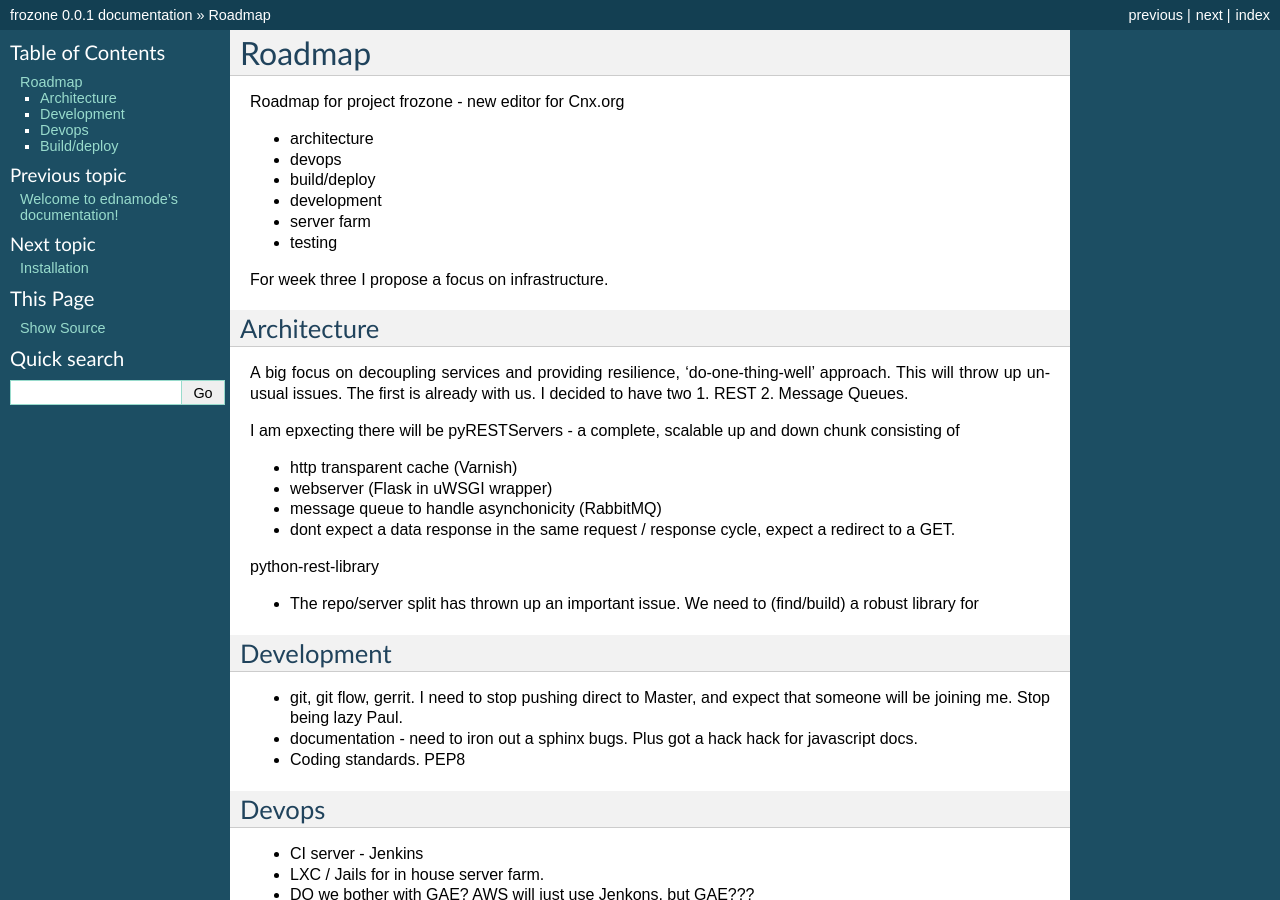
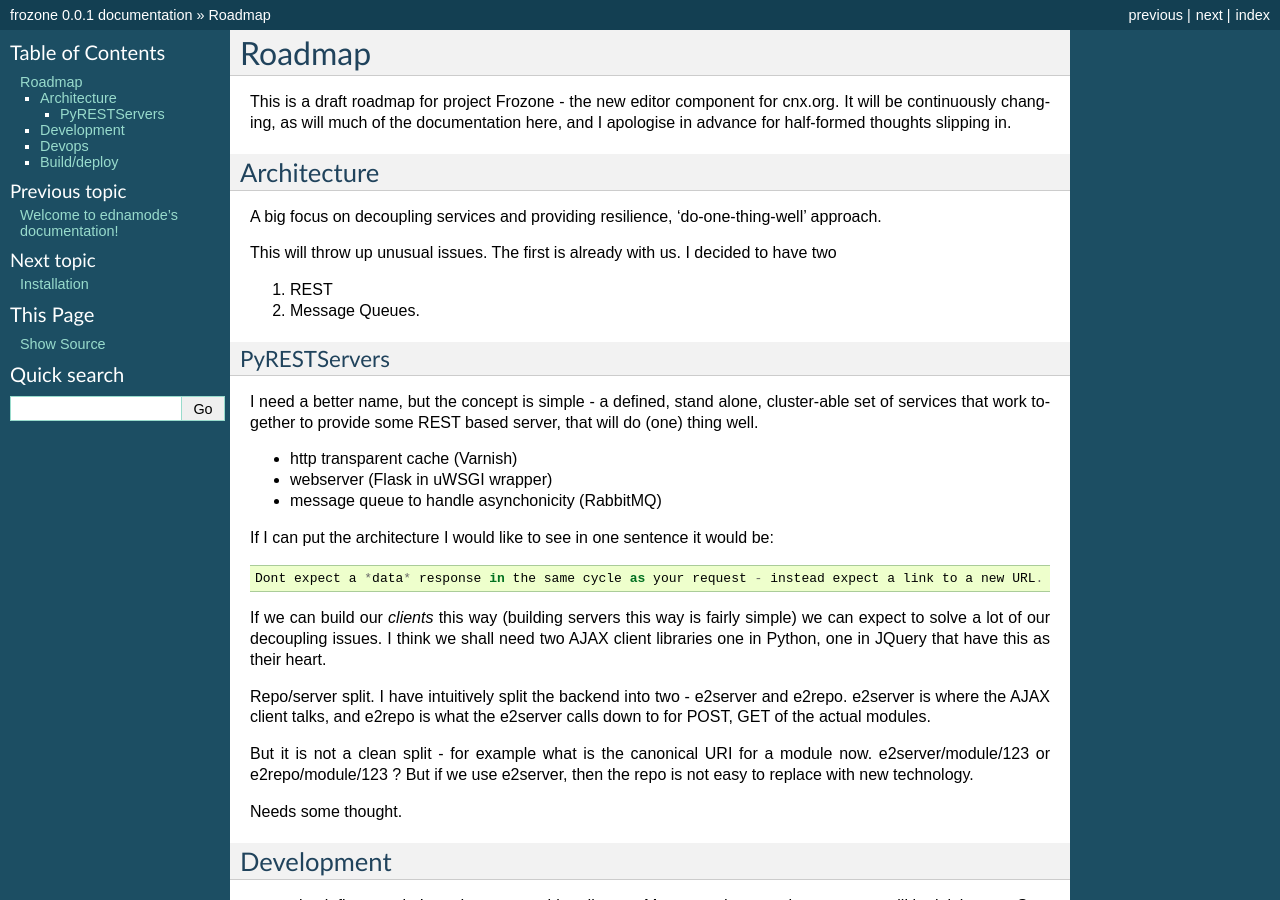
Before and after one commit to zniper/rhaptos2.repo, a Sphinx documentation site: the page built from docs/roadmap.rst, in a window 1280 px wide and 900 px high. Built offline with Sphinx 7.4.7, drawn with Linux system fonts in a browser that asks for light colours.

Commit message:
roadmap update

```diff
--- a/docs/roadmap.rst
+++ b/docs/roadmap.rst
@@ -2,41 +2,49 @@
 Roadmap
 =======
 
-Roadmap for project frozone - new editor for Cnx.org
+This is a draft roadmap for project Frozone - the new editor component for cnx.org.
+It will be continuously changing, as will much of the documentation here, and I apologise in
+advance for half-formed thoughts slipping in.
 
-* architecture
-* devops
-* build/deploy
-* development
-* server farm
-* testing
 
-For week three I propose a focus on infrastructure.
 
 Architecture
 ------------
 
 
 A big focus on decoupling services and providing resilience, 'do-one-thing-well' approach.
+
 This will throw up unusual issues. The first is already with us.  I decided to have two
+
 1. REST
 2. Message Queues.
 
-I am epxecting there will be pyRESTServers - a complete, scalable up and down chunk consisting of
+PyRESTServers
+~~~~~~~~~~~~~
+
+I need a better name, but the concept is simple - a defined, stand alone, cluster-able set of
+services that work together to provide some REST based server, that will do (one) thing well.
+
 
 * http transparent cache (Varnish)
 * webserver (Flask in uWSGI wrapper)
 * message queue to handle asynchonicity (RabbitMQ)
-* dont expect a data response in the same request / response cycle, expect a redirect to a GET.
 
+If I can put the architecture I would like to see in one sentence it would be::
 
+  Dont expect a *data* response in the same cycle as your request - instead expect a link to a new URL.
 
+If we can build our *clients* this way (building servers this way is fairly simple) we can
+expect to solve a lot of our decoupling issues.  I think we shall need two AJAX client libraries
+one in Python, one in JQuery that have this as their heart.
 
+Repo/server split.  I have intuitively split the backend into two - e2server and e2repo.  e2server is
+where the AJAX client talks, and e2repo is what the e2server calls down to for POST, GET of the actual modules.
 
-python-rest-library
+But it is not a clean split - for example what is the canonical URI for a module now.  e2server/module/123 or e2repo/module/123 ?  But if we use e2server, then the repo is not easy to replace with new technology.
 
-* The repo/server split has thrown up an important issue.  We need to (find/build) a robust
-  library for
+Needs some thought.
+
 
 Development
 -----------
```
